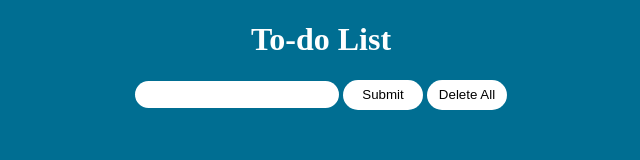
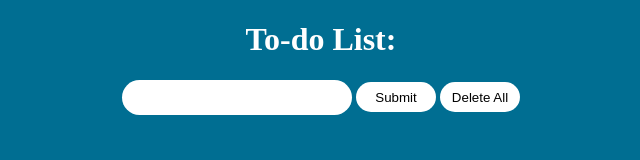
Before and after one commit to mannysanz715/dom-to-do, a plain HTML site: page index.html in a window 1280 px wide. Shown: the whole page, without its empty margins (319-959 px from the left). Drawn offline with Linux system fonts and the light colour scheme.

Commit message:
Change the styling around the input size and how content fits inside

```diff
--- a/css/style.css
+++ b/css/style.css
@@ -17,8 +17,8 @@ li:hover{
 input{
   border-radius: 20px;
   border: none;
+  padding: 10px 15px;
   width: 200px;
-  height: 25px;
 }
 input:active{
   border-style: none;
--- a/index.html
+++ b/index.html
@@ -9,7 +9,7 @@
   <title>DOM To-Do Lab</title>
 </head>
 <body>
-<h1>To-do List</h1>
+<h1>To-do List:</h1>
 <input type="text" id="input-to-do">
 <button id="submit-button">Submit</button>
 <button id="reset-button">Delete All</button>
```
